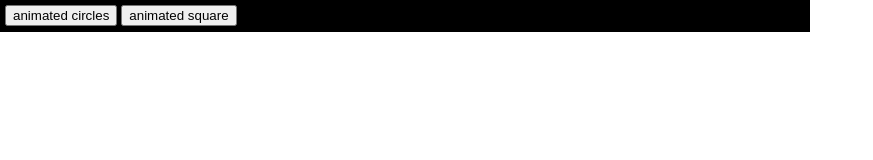
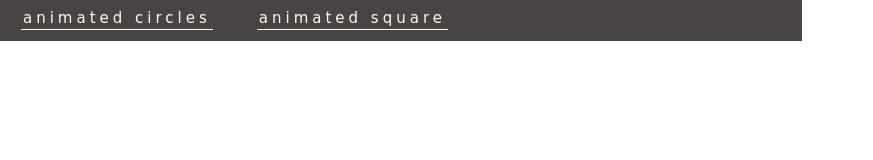
Before and after one commit to aronorbach/lotemh.github.io, a plain HTML site: page index.html in a window 1280 px wide. Shown: the whole page, without its empty margins (0-873 px from the left). Drawn offline with Linux system fonts and the light colour scheme.

Commit message:
change menu design

```diff
--- a/index.html
+++ b/index.html
@@ -1,6 +1,5 @@
 <HTML>
 <head>
-    <script src="D:/react-0.10.0/build/react.js"></script>
     <script type='text/javascript' src='colourCircles.js'></script>
     <script type='text/javascript' src='Site.js'></script>
     <script type='text/javascript' src='ScrollSquare.js'></script>
@@ -9,8 +8,8 @@
 
 <body>
 <div id="menu">
-    <button id="circlesBtn" pageId="colourCircles"> animated circles</button>
-    <button id="animatedSquareBtn" pageId="scrollSquare"> animated square</button>
+    <button class="menuBtn" id="circlesBtn" pageId="colourCircles"> animated circles</button>
+    <button class="menuBtn" id="animatedSquareBtn" pageId="scrollSquare"> animated square</button>
 </div>
 <div id="pages">
 </div>
--- a/style.css
+++ b/style.css
@@ -6,14 +6,12 @@
     padding: 5px;
     position: fixed;
     top: 55px;
-    border-color: black;
-    border-bottom-style: solid;
-    border-width: 5px;
+    border: solid black 5px;
 }
 
 #scrollSquare{
-    top: 45;
-    height: 3000;
+    top: 45px;
+    height: 3000px;
 }
 
 body{
@@ -32,9 +30,24 @@ h1 {
 
 #menu {
     position: fixed;
-    background-color: black;
-	border-color: black;
-    border-bottom-style: solid;
-    border-width: 1px;
-    padding: 5px;
+    background-color: #484444;
+    padding: 1px;
+    width: 100%;
 }
+
+.menuBtn {
+    font-family: cursive;
+    font-size: 15px;
+    color: floralwhite;
+    background-color: transparent;
+    border: none;
+    border-bottom: solid 1px;
+    padding: 2px;
+    margin: 6px 20px 10px;
+    letter-spacing: 4px;
+}
+
+.menuBtn:focus {
+    outline: none;
+    border-bottom: #484444;
+}
```
Also changed, not shown: Site.js (+0 -11 lines).
